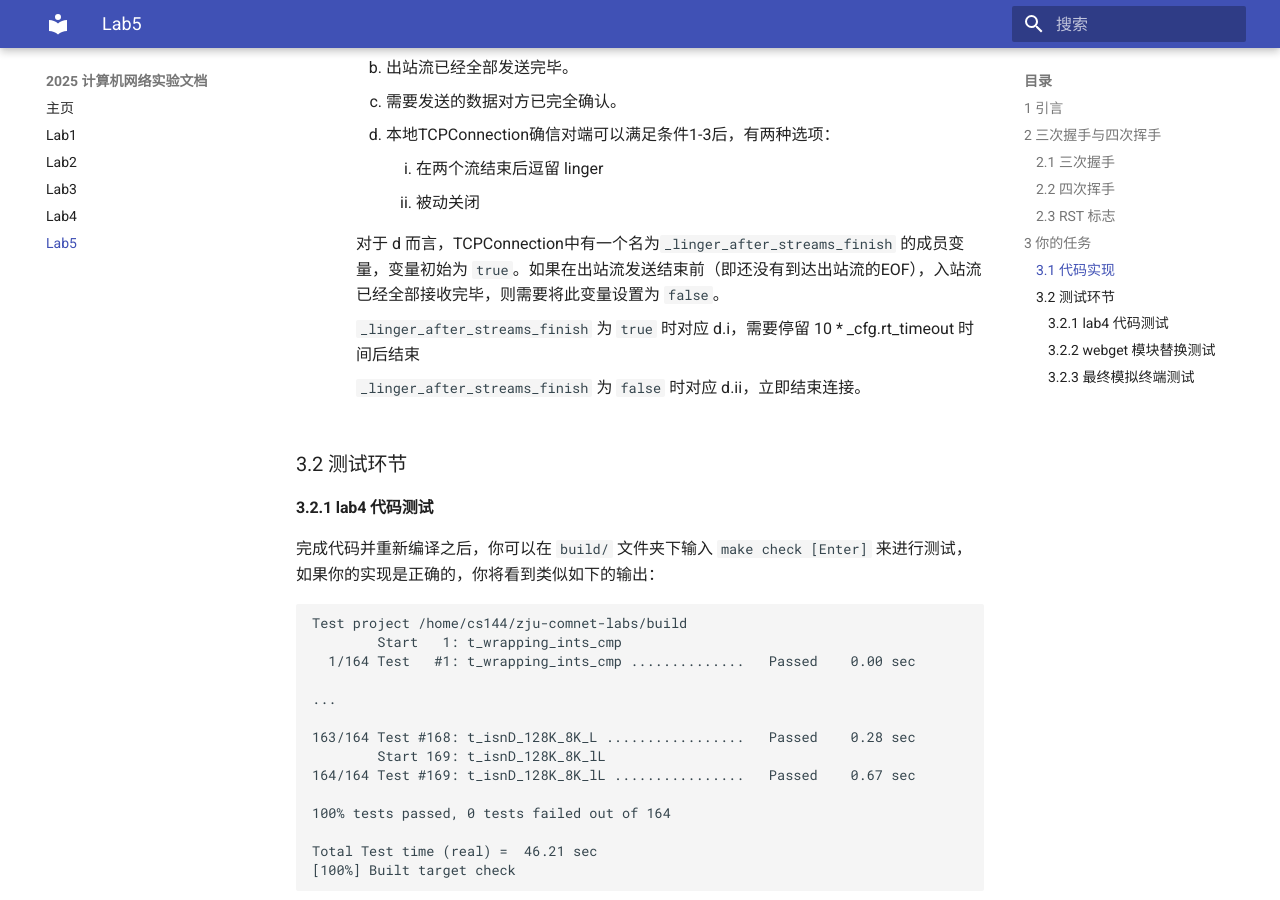
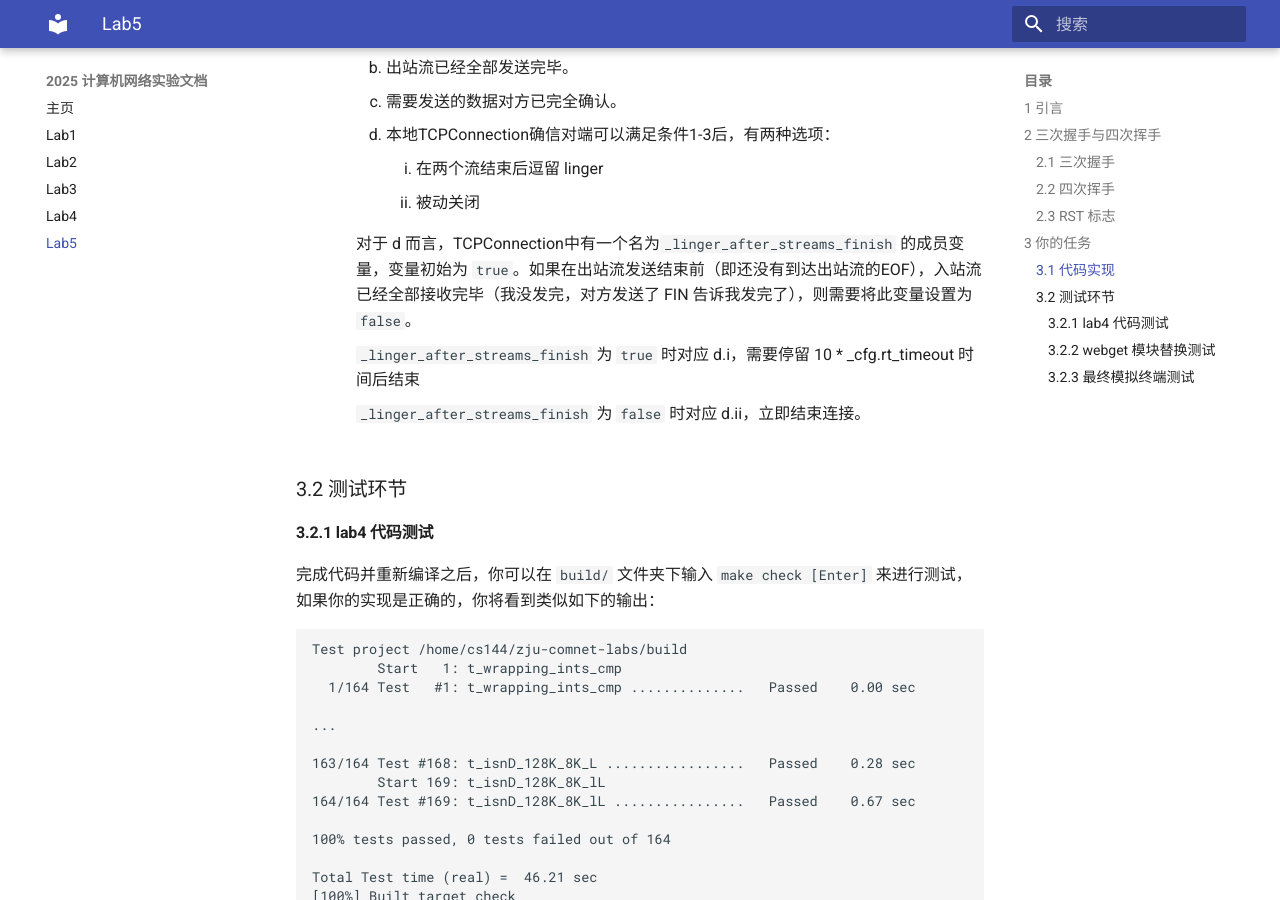
Before and after one commit to Xujinming1/2025netlab, an MkDocs documentation site: the page built from docs/lab5.md, in a window 1280 px wide and 900 px high, scrolled down 5774 px. Built offline with MkDocs 1.6.1 and Material for MkDocs 9.7.7, drawn with Linux system fonts in a browser that asks for light colours.

Commit message:
update lab5

```diff
--- a/docs/lab5.md
+++ b/docs/lab5.md
@@ -120,7 +120,7 @@ void TCPConnection::tick(const size_t ms_since_last_tick);
             1. 在两个流结束后逗留 linger
             2. 被动关闭
 
-        对于 d 而言，TCPConnection中有一个名为`_linger_after_streams_finish` 的成员变量，变量初始为 `true`。如果在出站流发送结束前（即还没有到达出站流的EOF），入站流已经全部接收完毕，则需要将此变量设置为 `false`。
+        对于 d 而言，TCPConnection中有一个名为`_linger_after_streams_finish` 的成员变量，变量初始为 `true`。如果在出站流发送结束前（即还没有到达出站流的EOF），入站流已经全部接收完毕（我没发完，对方发送了 FIN 告诉我发完了），则需要将此变量设置为 `false`。
 
         `_linger_after_streams_finish` 为 `true` 时对应 d.i，需要停留 10 * _cfg.rt_timeout 时间后结束
 
```
